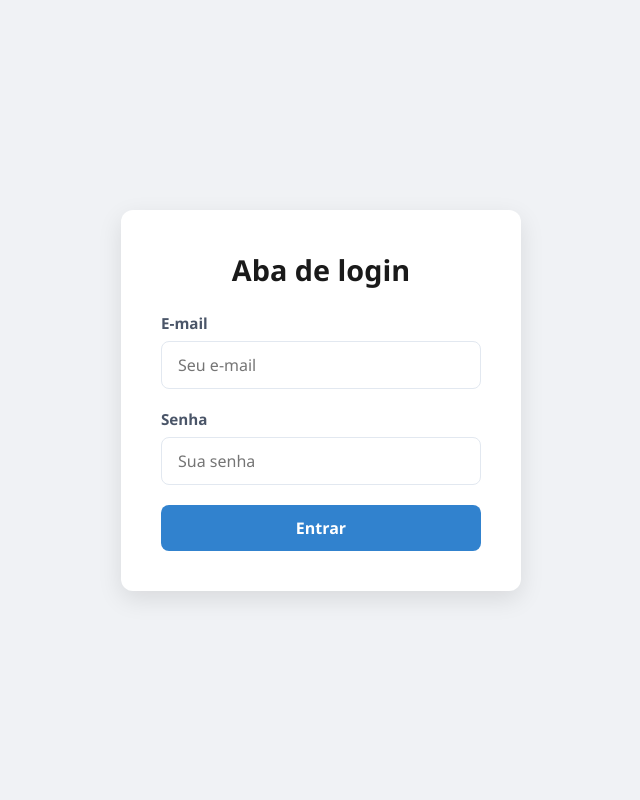
After one commit to Esteves0/portao_com_sensor, a Flask app: page /login in a window 1280 px wide. The commit adds this page. Shown: the whole page, without its empty margins (319-959 px from the left). Run offline with Flask 3, Linux system fonts and the light colour scheme; some libraries are stand-ins or nearby versions.

Commit message:
Adição de login no site e css básico

```diff
--- a/app.py
+++ b/app.py
@@ -1,21 +1,20 @@
 import os
-import sqlite3
-from flask import Flask, jsonify, request, render_template
+from flask import *
 import paho.mqtt.client as mqtt
+from psycopg2.extras import RealDictCursor
+
 from database import *
 
-# Configurações do Broker
 MQTT_BROKER = "broker.hivemq.com"
 MQTT_PORT = 1883
 MQTT_TOPIC = "equipe/portao/estado"
 
 app = Flask(__name__)
+app.secret_key = "chave_login_portao"
 
-# Controla o último estado processado para evitar gravação dupla
 ultimo_estado = "FECHADO"
 
 
-# --- MQTT ---
 def on_connect(client, userdata, flags, rc, properties=None):
     print("[MQTT] Conectado ao Broker!")
     client.subscribe(MQTT_TOPIC)
@@ -27,7 +26,6 @@ def on_message(client, userdata, msg):
     texto_mensagem = msg.payload.decode()
     print(f"[MQTT] Mensagem recebida no tópico '{msg.topic}': {texto_mensagem}")
 
-    # Registra no banco de dados SOMENTE quando transitar de FECHADO para ABERTO
     if texto_mensagem == 'ABERTO' and ultimo_estado != 'ABERTO':
         ultimo_estado = 'ABERTO'
         print("[MQTT] Portão aberto! Registrando novo acesso no banco de dados...")
@@ -58,9 +56,16 @@ def iniciar_mqtt():
     client.loop_start()
 
 
+@app.route('/')
+def home():
+    return redirect(url_for('login'))
+
 # --- ROTAS ---
-@app.route("/", methods=['GET'])
+@app.route("/index", methods=['GET'])
 def index():
+    if 'usuario' not in session:
+        return redirect(url_for('login'))
+
     conn = conexao()
     cur = conn.cursor()
 
@@ -72,9 +77,45 @@ def index():
     return render_template("index.html", numero_entradas=total_entradas)
 
 
-# --- EXECUÇÃO ---
+@app.route('/login', methods=['GET', 'POST'])
+def login():
+    if request.method == 'GET':
+        if 'usuario' in session:
+            return redirect(url_for('index'))
+        return render_template('login.html')
+
+    if request.method == 'POST':
+        conn = conexao()
+        cur = conn.cursor(cursor_factory=RealDictCursor)
+        try:
+            email = request.form.get('email')
+            password = request.form.get('senha')
+
+            cur.execute('SELECT * FROM "users" WHERE email = %s', (email,))
+            user = cur.fetchone()
+
+            if user:
+                if user['senha'] == password:
+                    session['usuario'] = user['email']
+                    return redirect(url_for('index'))
+                else:
+                    return "Senha incorreta"
+            else:
+                return "Email não registrado"
+        except Exception as e:
+            return f"Ocorreu um erro: {e}"
+        finally:
+            if 'cur' in locals(): cur.close()
+            if 'conn' in locals(): conn.close()
+
+
+@app.route('/logout')
+def logout():
+    session.pop('usuario', None)
+    return redirect(url_for('login'))
+
+
 if __name__ == '__main__':
-    # Garante que o MQTT só inicie uma vez (evita duplicação do reloader do modo debug=True)
     if os.environ.get("WERKZEUG_RUN_MAIN") == "true":
         iniciar_mqtt()
 
--- a/database.py
+++ b/database.py
@@ -1,22 +1,16 @@
-import sqlite3
-import os
+import psycopg2
 
-BASE_DIR = os.path.dirname(os.path.abspath(__file__))
-DATABASE = os.path.join(BASE_DIR, "db_portao_esp.db")
+DB_HOST = "localhost"
+DB_NAME = "db_portao_esp"
+DB_USER = "postgres"
+DB_PASSWORD = "1234"
+DB_PORT = 5432
 
 def conexao():
-    return sqlite3.connect(DATABASE)
-
-def criar_tabela():
-    conn = conexao()
-    cur = conn.cursor()
-    cur.execute('''
-        CREATE TABLE IF NOT EXISTS acessos (
-            id SERIAL PRIMARY KEY,
-            hora_entrada TIMESTAMP DEFAULT CURRENT_TIMESTAMP
-        )
-    ''')
-    conn.commit()
-    conn.close()
-
-criar_tabela()
+    return psycopg2.connect(
+        host=DB_HOST,
+        database=DB_NAME,
+        user=DB_USER,
+        password=DB_PASSWORD,
+        port=DB_PORT
+    )
--- /dev/null
+++ b/static/login.css
@@ -0,0 +1,79 @@
+* {
+    box-sizing: border-box;
+    margin: 0;
+    padding: 0;
+    font-family: 'Segoe UI', Tahoma, Geneva, Verdana, sans-serif;
+}
+
+body {
+    background-color: #f0f2f5;
+    display: flex;
+    justify-content: center;
+    align-items: center;
+    min-height: 100vh;
+}
+
+.login-container {
+    background-color: #ffffff;
+    padding: 40px;
+    border-radius: 12px;
+    box-shadow: 0 8px 24px rgba(0, 0, 0, 0.1);
+    width: 100%;
+    max-width: 400px;
+}
+
+.login-container h1 {
+    text-align: center;
+    color: #1a1a1a;
+    font-size: 1.8rem;
+    margin-bottom: 24px;
+}
+
+.form-group {
+    margin-bottom: 20px;
+}
+
+.form-group label {
+    display: block;
+    margin-bottom: 8px;
+    color: #4a5568;
+    font-size: 0.95rem;
+    font-weight: 600;
+}
+
+.form-group input {
+    width: 100%;
+    padding: 12px 16px;
+    border: 1.5px solid #e2e8f0;
+    border-radius: 8px;
+    font-size: 1rem;
+    color: #2d3748;
+    transition: all 0.2s ease-in-out;
+}
+
+.form-group input:focus {
+    outline: none;
+    border-color: #3182ce;
+    box-shadow: 0 0 0 3px rgba(49, 130, 206, 0.2);
+}
+
+.btn-login {
+    width: 100%;
+    padding: 12px;
+    background-color: #3182ce;
+    color: #ffffff;
+    border: none;
+    border-radius: 8px;
+    font-size: 1rem;
+    font-weight: 600;
+    cursor: pointer;
+    transition: background-color 0.2s ease-in-out;
+}
+
+.btn-login:hover {
+    background-color: #2b6cb0;
+}
+
+.btn-login:active {
+    background-color: #2c5282;
+}
--- a/templates/index.html
+++ b/templates/index.html
@@ -5,10 +5,8 @@
   <meta name="viewport" content="width=device-width, initial-scale=1.0">
   <title>Monitoramento - Portão Eletrônico</title>
 
-  <!-- Estilo externo usando o manipulador de arquivos estáticos do Flask -->
   <link rel="stylesheet" href="{{ url_for('static', filename='index.css') }}">
 
-  <!-- Biblioteca MQTT via CDN -->
   <script src="https://unpkg.com/mqtt/dist/mqtt.min.js"></script>
 </head>
 <body>
--- /dev/null
+++ b/templates/login.html
@@ -0,0 +1,31 @@
+<!DOCTYPE html>
+<html lang="pt-BR">
+<head>
+    <meta charset="UTF-8">
+    <meta name="viewport" content="width=device-width, initial-scale=1.0">
+    <title>Login</title>
+    <!-- Caminho atualizado apontando direto para o static/login.css -->
+    <link rel="stylesheet" href="{{ url_for('static', filename='login.css') }}">
+</head>
+<body>
+
+    <div class="login-container">
+        <h1>Aba de login</h1>
+
+        <form action="/login" method="POST">
+            <div class="form-group">
+                <label for="email">E-mail</label>
+                <input type="email" id="email" name="email" placeholder="Seu e-mail" required>
+            </div>
+
+            <div class="form-group">
+                <label for="senha">Senha</label>
+                <input type="password" id="senha" name="senha" placeholder="Sua senha" required>
+            </div>
+
+            <button type="submit" class="btn-login">Entrar</button>
+        </form>
+    </div>
+
+</body>
+</html>
```
Also changed, not shown: index.css (deleted, +0 -54 lines), static/index.css (added, +122 -0 lines), db_portao_esp.db (deleted), 1 other file.
